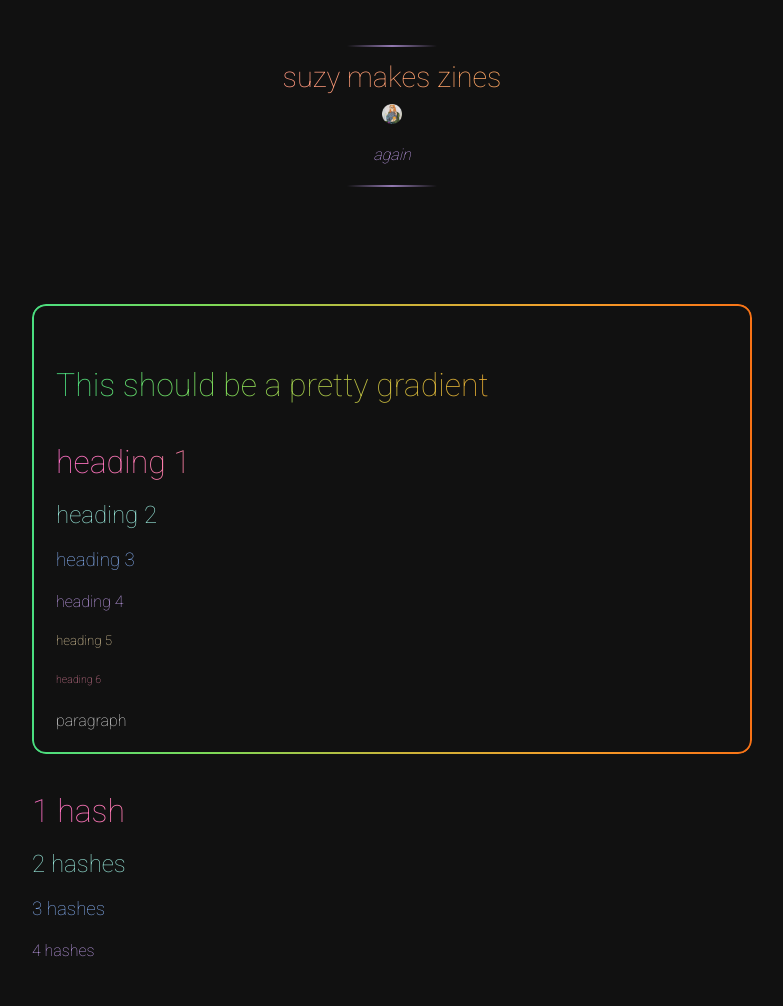
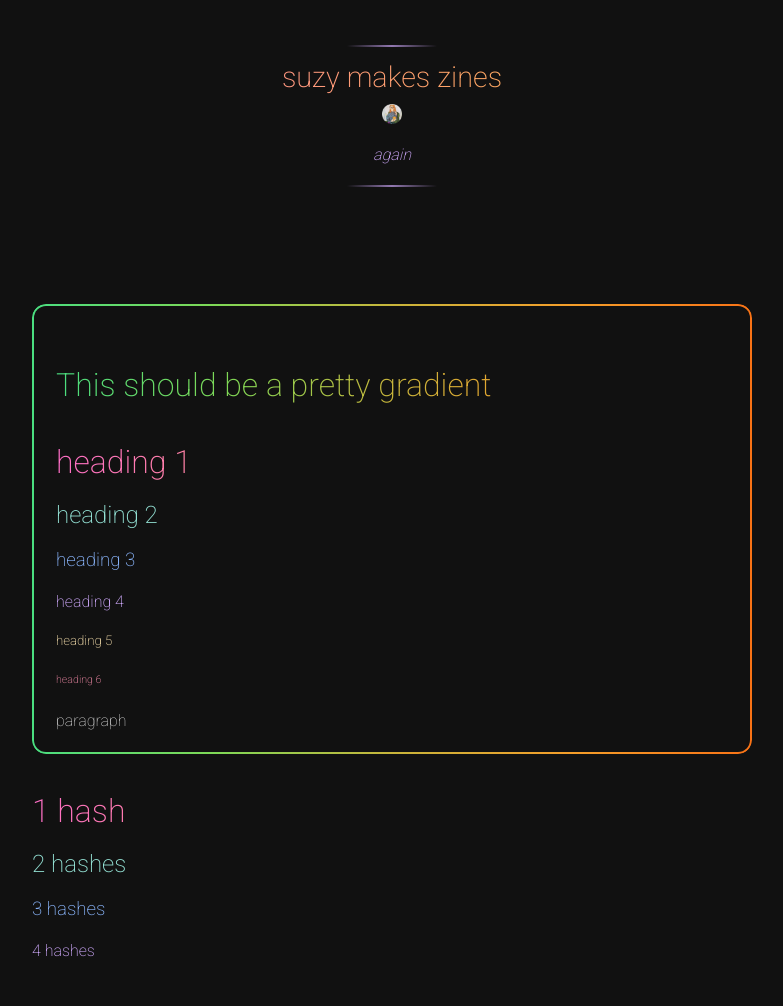
Before and after one commit to Marmitewarlock/suzal, a Jekyll site: the page built from zines/index.md, in a window 1280 px wide. Shown: the whole page, without its empty margins (248-1031 px from the left). Built offline with Jekyll 4.4.1, drawn with Linux system fonts in a browser that asks for light colours.

Commit message:
Update royal-velvet.css

```diff
--- a/assets/css/royal-velvet.css
+++ b/assets/css/royal-velvet.css
@@ -19,15 +19,15 @@
   --text-accent: var(--lavender);
   --border-color: #d8c9b8;
 
-  /* Unified typography — Roboto Thin everywhere */
+  /* Typography — Roboto Thin + Light */
   --font-text: 'Roboto', sans-serif;
   --font-header: 'Roboto', sans-serif;
   --font-title: 'Roboto', sans-serif;
   --font-interface: 'Roboto', sans-serif;
 
-  --h1-weight: 100;
-  --h2-weight: 100;
-  --h3-weight: 100;
+  --h1-weight: 200;
+  --h2-weight: 200;
+  --h3-weight: 200;
   --text-normal-weight: 100;
 }
 
@@ -92,13 +92,13 @@
   -webkit-background-clip: text;
   color: transparent !important;
   -webkit-text-fill-color: transparent !important;
-  font-weight: 100 !important;
+  font-weight: 200 !important;
   margin-top: 1.2em;
   margin-bottom: 0.4em;
 }
 
 h2, h3, h4, h5, h6 {
-  font-weight: 100 !important;
+  font-weight: 200 !important;
 }
 
 h2 { color: var(--teal) !important; }
@@ -112,6 +112,16 @@
   line-height: 1.6;
   margin: 1em 0;
   font-weight: 100;
+}
+
+/* Markdown headings inside preview */
+.markdown-preview-view h1,
+.markdown-preview-view h2,
+.markdown-preview-view h3,
+.markdown-preview-view h4,
+.markdown-preview-view h5,
+.markdown-preview-view h6 {
+  font-weight: 200 !important;
 }
 
 /*──────────────────────────────────────────────
@@ -180,7 +190,7 @@
 }
 
 .callout-title {
-  font-weight: 100;
+  font-weight: 200;
   margin-bottom: 0.6rem;
   color: var(--text-accent);
   display: flex;
@@ -190,7 +200,7 @@
 
 .callout-title::before {
   content: attr(data-icon);
-  font-weight: 100;
+  font-weight: 200;
   opacity: 0.9;
 }
 
@@ -255,7 +265,7 @@
   font-size: 1.4rem;
   line-height: 1.3;
   margin-bottom: 0.6rem;
-  font-weight: 100;
+  font-weight: 200;
   color: var(--text-accent);
 }
 
@@ -301,12 +311,12 @@
   font-size: 1.8rem !important;
   margin: 0.2rem 0 0.4rem !important;
   line-height: 1.25 !important;
-  font-weight: 100 !important;
+  font-weight: 200 !important;
 }
 
 .rv-blog-header h2.rv-blog-subtitle {
   font-size: 1.3rem;
-  font-weight: 100;
+  font-weight: 200;
   color: var(--lavender);
   opacity: 0.95;
   letter-spacing: 0.3px;
@@ -317,7 +327,7 @@
 
 .rv-blog-header h4.rv-blog-description {
   font-size: 1rem;
-  font-weight: 100;
+  font-weight: 200;
 }
 
 .rv-header-image {
@@ -383,4 +393,5 @@
   );
   -webkit-background-clip: text;
   color: transparent;
+  font-weight: 200;
 }
```
